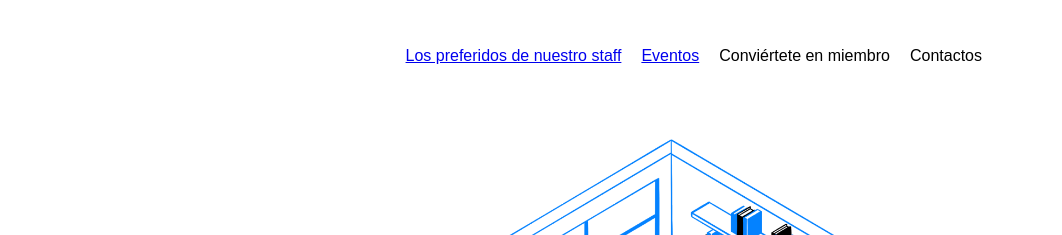
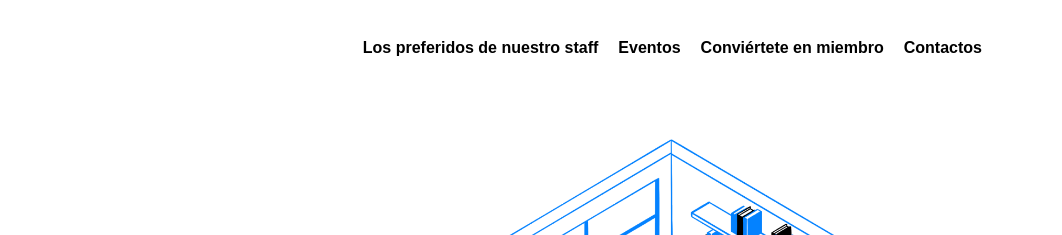
Before and after one commit to AlejaRairan/web_project_library_es, a plain HTML site: page index.html in a window 1280 px wide. Shown: the top 235 px of the page, 218-1280 px from the left. Drawn offline with Linux system fonts and the light colour scheme.

Commit message:
Update index.html

```diff
--- a/index.html
+++ b/index.html
@@ -20,18 +20,18 @@
           />
           <ul class="nav__links">
             <li>
-              <a class="nav__links" href="#staff"
+              <a class="nav__link" href="#staff"
                 >Los preferidos de nuestro staff</a
               >
             </li>
             <li>
-              <a class="nav__links" href="#proximos_eventos"> Eventos</a>
+              <a class="nav__link" href="#proximos_eventos"> Eventos</a>
             </li>
             <li>
-              <a class="nav__links">Conviértete en miembro</a>
+              <a class="nav__link">Conviértete en miembro</a>
             </li>
             <li>
-              <a class="nav__links">Contactos</a>
+              <a class="nav__link">Contactos</a>
             </li>
           </ul>
         </nav>
@@ -172,7 +172,7 @@
               nuestra conferencia busca cambiar esa noción y probar que no ha
               sido así desde, al menos, el siglo XVII.
             </p>
-            <a href="#" class="events__more">Más eventos</a>
+            <a href="#proximos_eventos" class="events__more">Más eventos</a>
           </div>
           <div class="events__cover">
             <img
```
